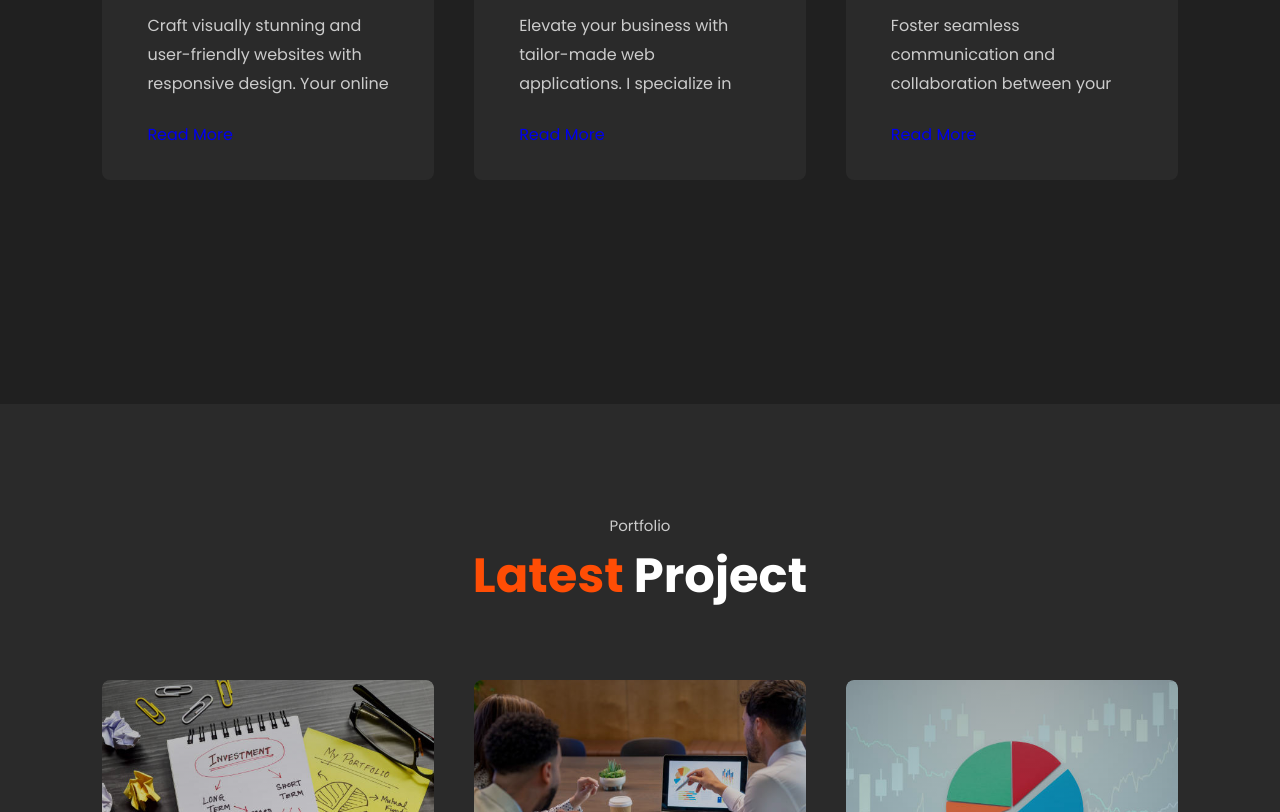
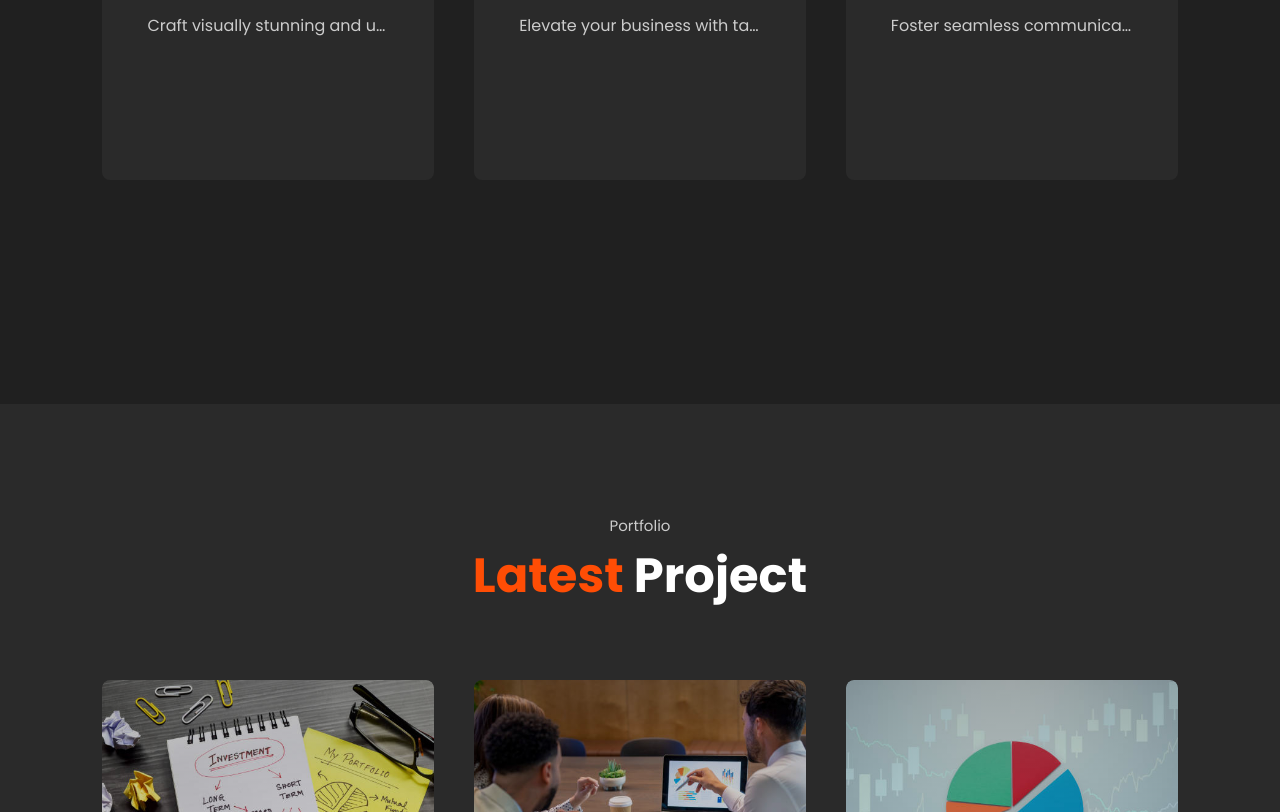
Before and after one commit to Abin-tek/abin-portfolio, a plain HTML site: page index.html in a window 1280 px wide. Shown: the part 1996-2808 px from the top of the page. Drawn offline with nearby package versions, Linux system fonts and the light colour scheme.

Commit message:
Update style.css

```diff
--- a/style.css
+++ b/style.css
@@ -352,6 +352,8 @@ header.sticky {
   margin-bottom: 20px;
   height: 90px;
   overflow: hidden;
+  white-space: nowrap;
+  text-overflow: ellipsis;
 }
 }
 
```
